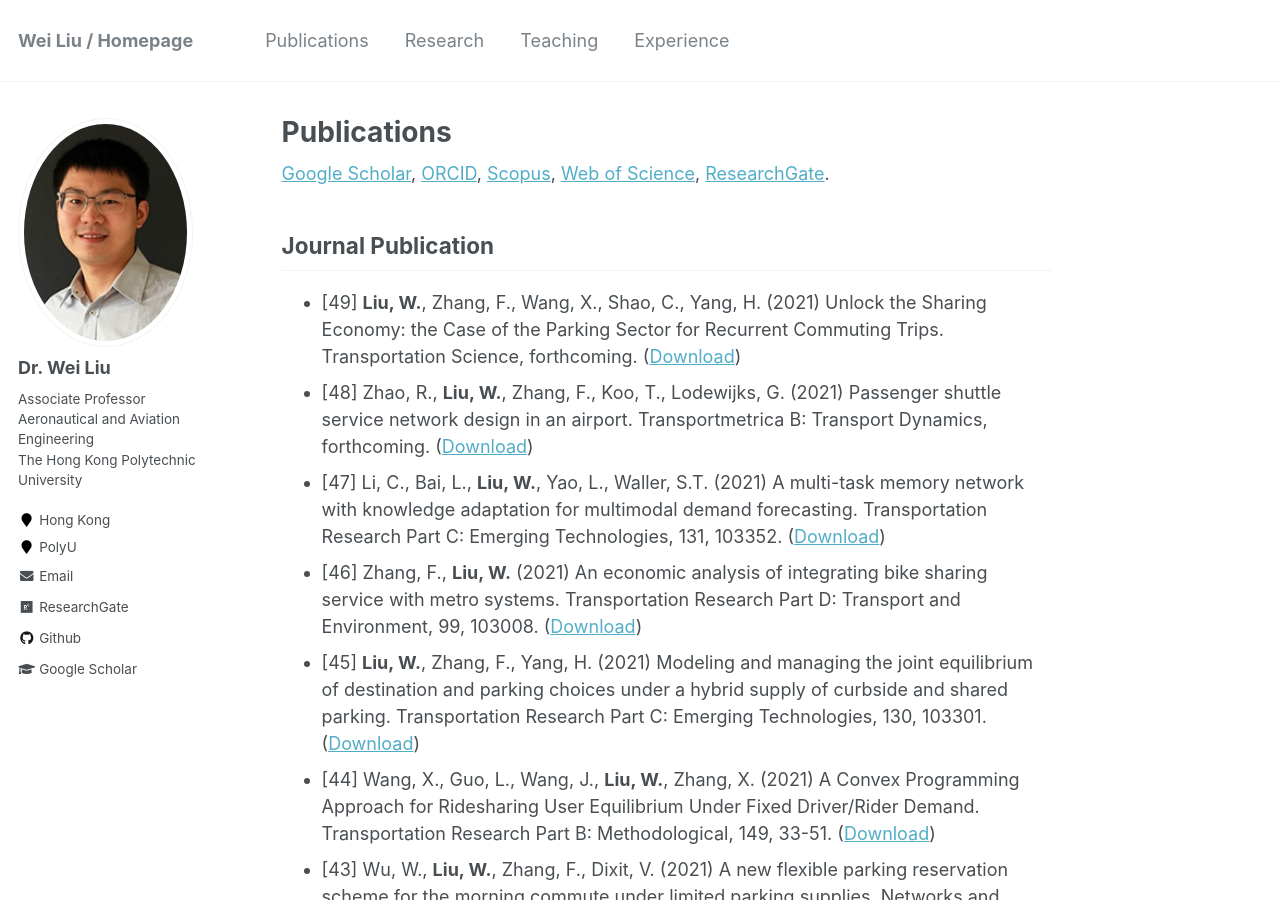
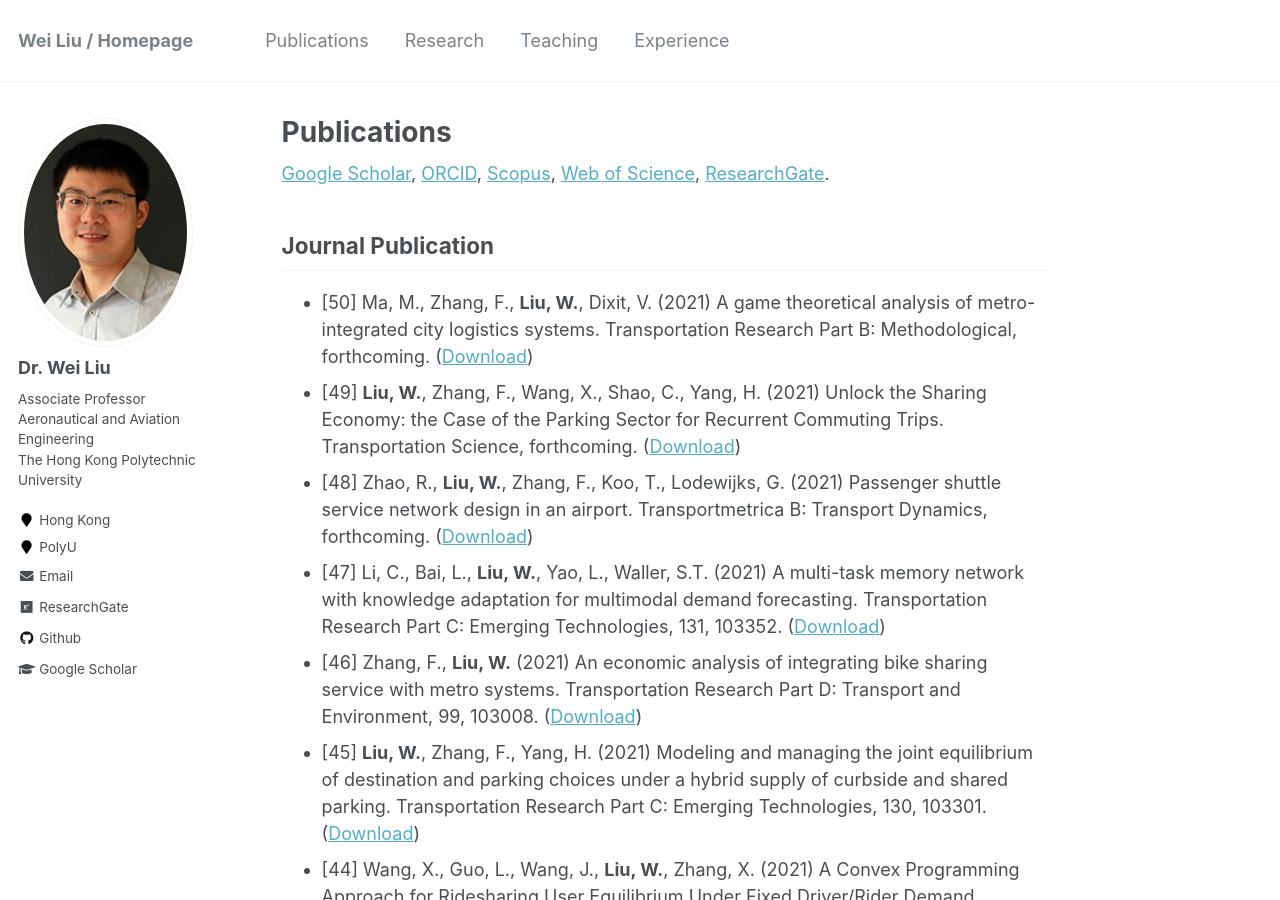
Before and after one commit to weiliu2016/weiliu2016.github.io, a Jekyll site: the page built from _pages/publications.md, in a window 1280 px wide and 900 px high. Built offline with Jekyll 4.4.1, drawn with Linux system fonts in a browser that asks for light colours.

Commit message:
Update publications.md

```diff
--- a/_pages/publications.md
+++ b/_pages/publications.md
@@ -19,6 +19,7 @@ author_profile: true
 
 Journal Publication
 ----------
+* [50] Ma, M., Zhang, F., **Liu, W.**, Dixit, V. (2021) A game theoretical analysis of metro-integrated city logistics systems. Transportation Research Part B: Methodological, forthcoming. ([Download](http://dx.doi.org/10.13140/RG.2.2.30835.45602))
 * [49] **Liu, W.**, Zhang, F., Wang, X., Shao, C., Yang, H. (2021) Unlock the Sharing Economy: the Case of the Parking Sector for Recurrent Commuting Trips. Transportation Science, forthcoming. ([Download](http://dx.doi.org/10.13140/RG.2.2.14065.61283))
 * [48] Zhao, R., **Liu, W.**, Zhang, F., Koo, T., Lodewijks, G. (2021) Passenger shuttle service network design in an airport. Transportmetrica B: Transport Dynamics, forthcoming. ([Download](https://doi.org/10.1080/21680566.2021.2008279))
 * [47] Li, C., Bai, L., **Liu, W.**, Yao, L., Waller, S.T. (2021) A multi-task memory network with knowledge adaptation for multimodal demand forecasting. Transportation Research Part C: Emerging Technologies, 131, 103352. ([Download](https://doi.org/10.1016/j.trc.2021.103352))
```
